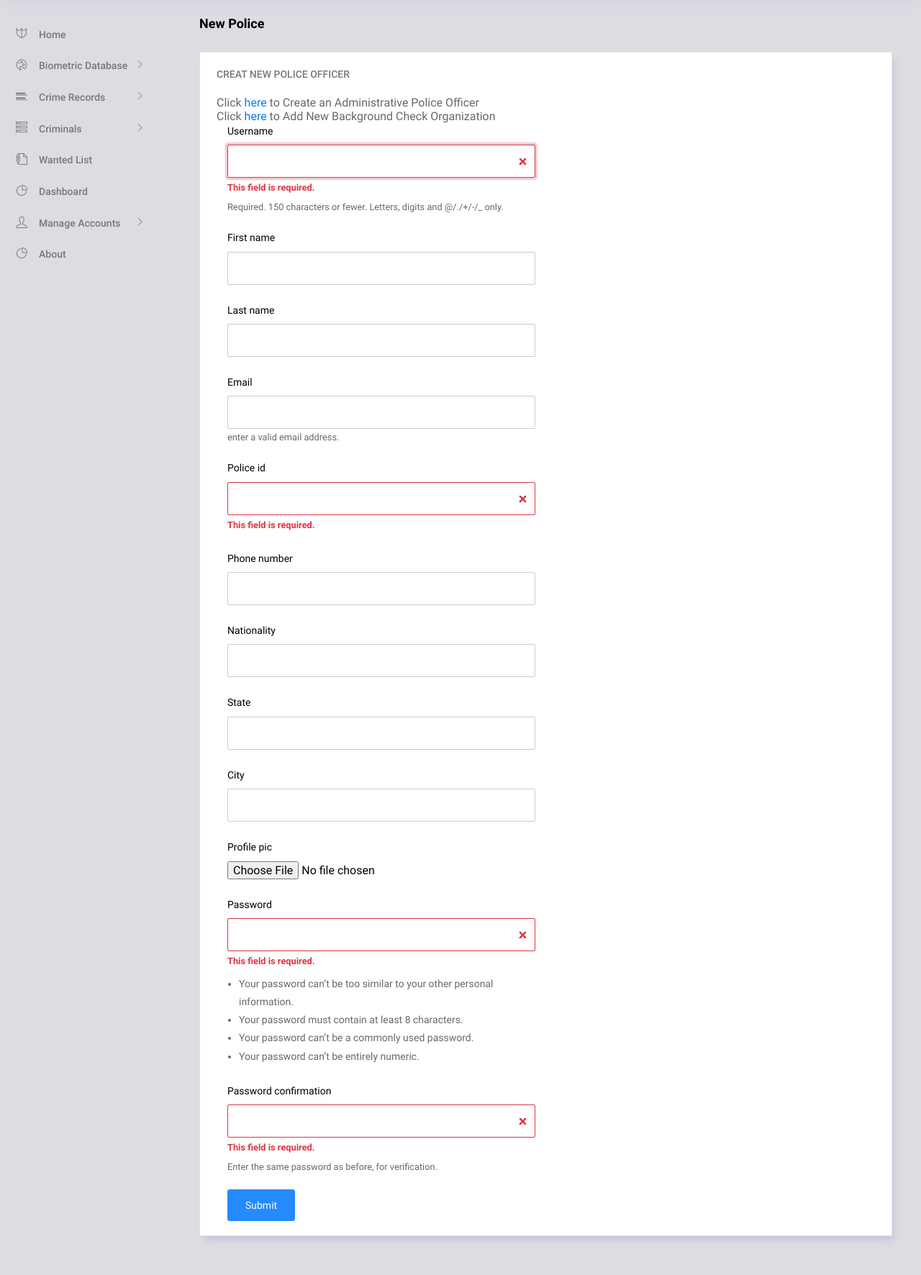
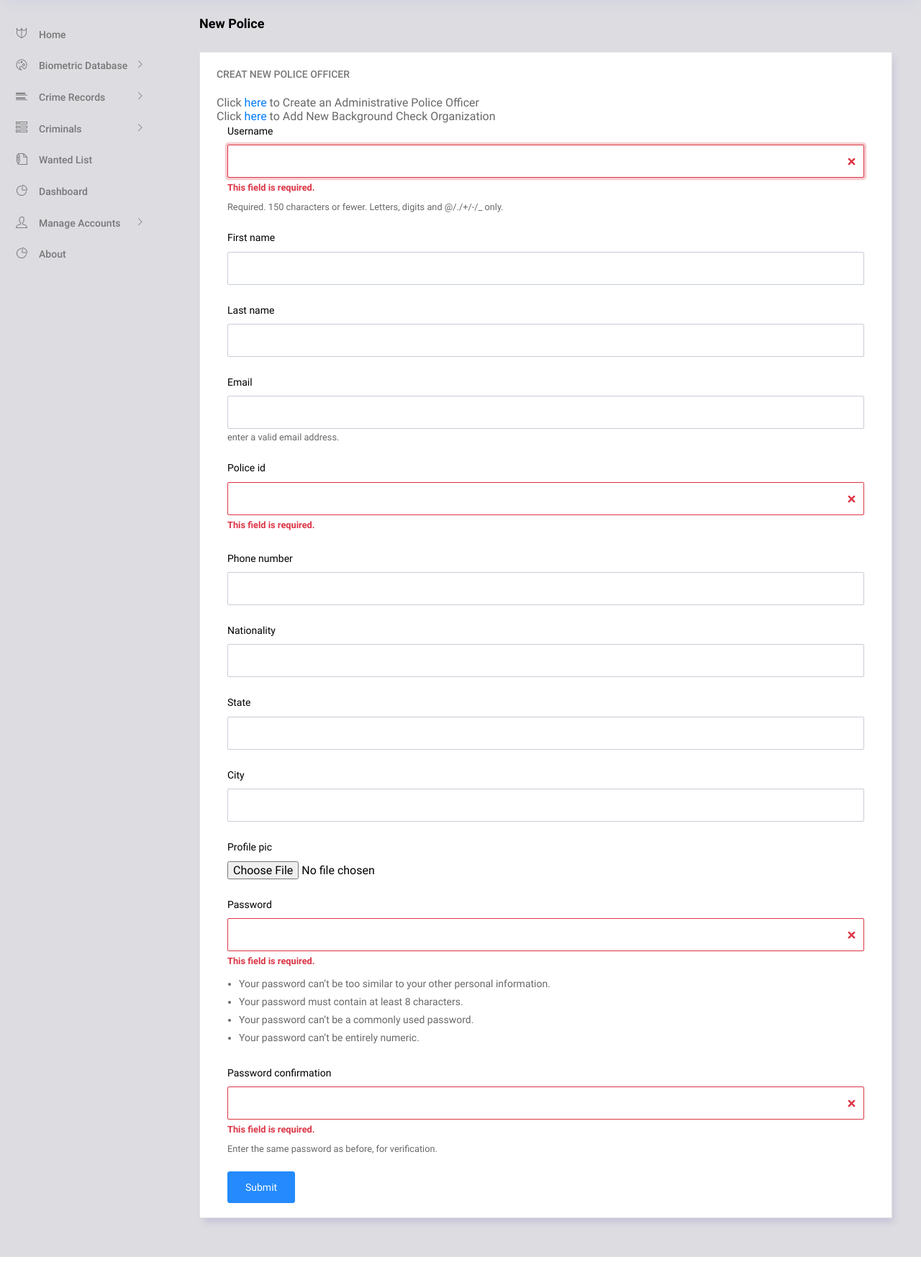
Before and after one commit to raph941/CRM, a Django app: a page that uses police/templates/new_police.html in a window 1280 px wide. Shown: the part 70-1842 px from the top of the page at 72% size. After the commit the page ends 1817 px from the top, so only its background shows below. Run offline with Django 3.2, Linux system fonts and the light colour scheme; a user stored in the database is signed in; data comes from the database, SQL or seed files in the repository; parts of the project's set-up code (start-up, migrations or seed data) failed here and were passed over; some libraries are stand-ins or nearby versions.

Commit message:
app modification

```diff
--- a/police/templates/new_police.html
+++ b/police/templates/new_police.html
@@ -47,7 +47,7 @@
                   </span>
                 </div>
 
-                   <form method='POST' enctype="multipart/form-data" class="col-6">
+                   <form method='POST' enctype="multipart/form-data" class="col-12">
                         {% csrf_token %}
                         {{ form|crispy }}
                         <button type="submit" class="btn btn-primary">Submit</button>
```
